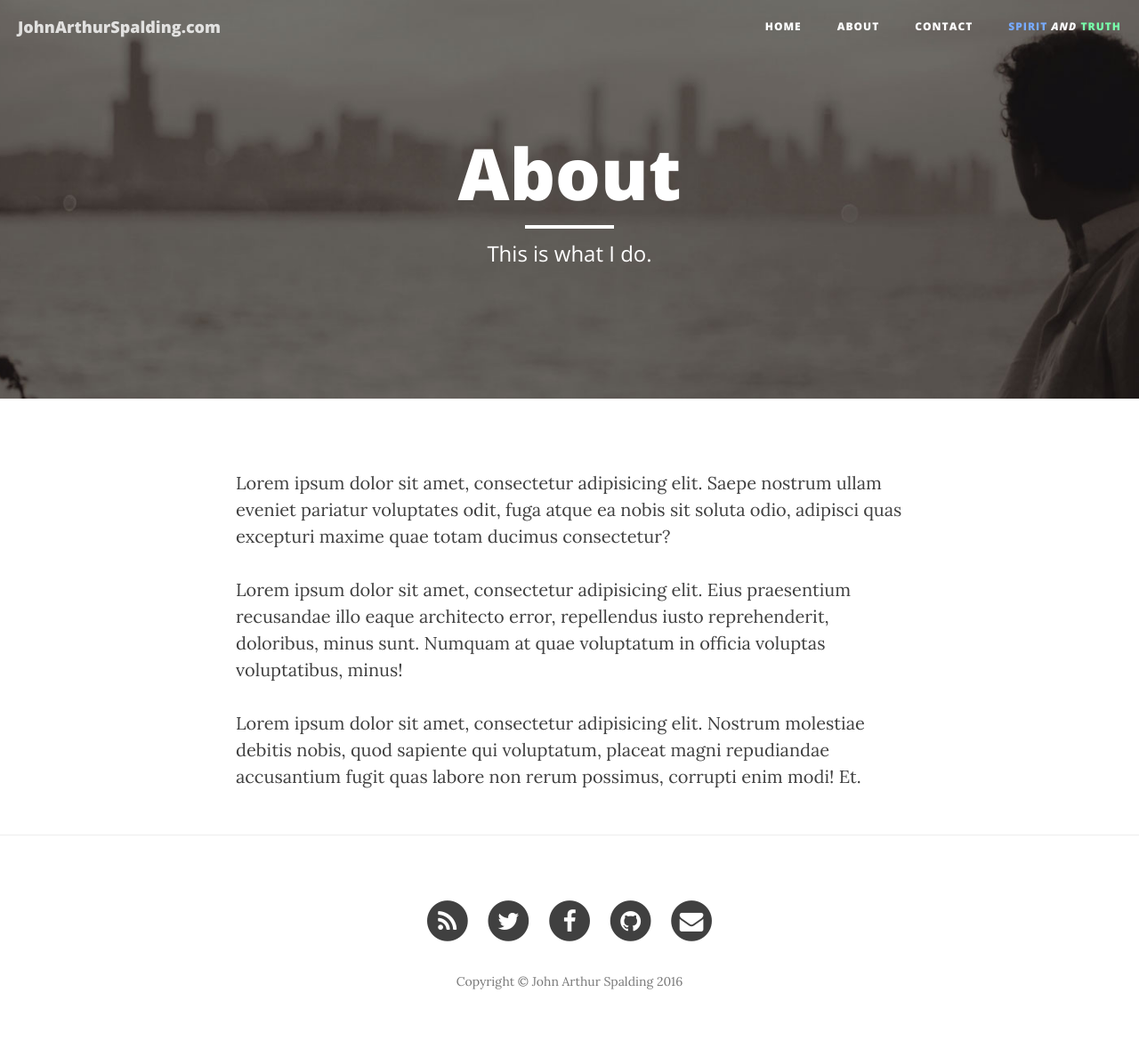
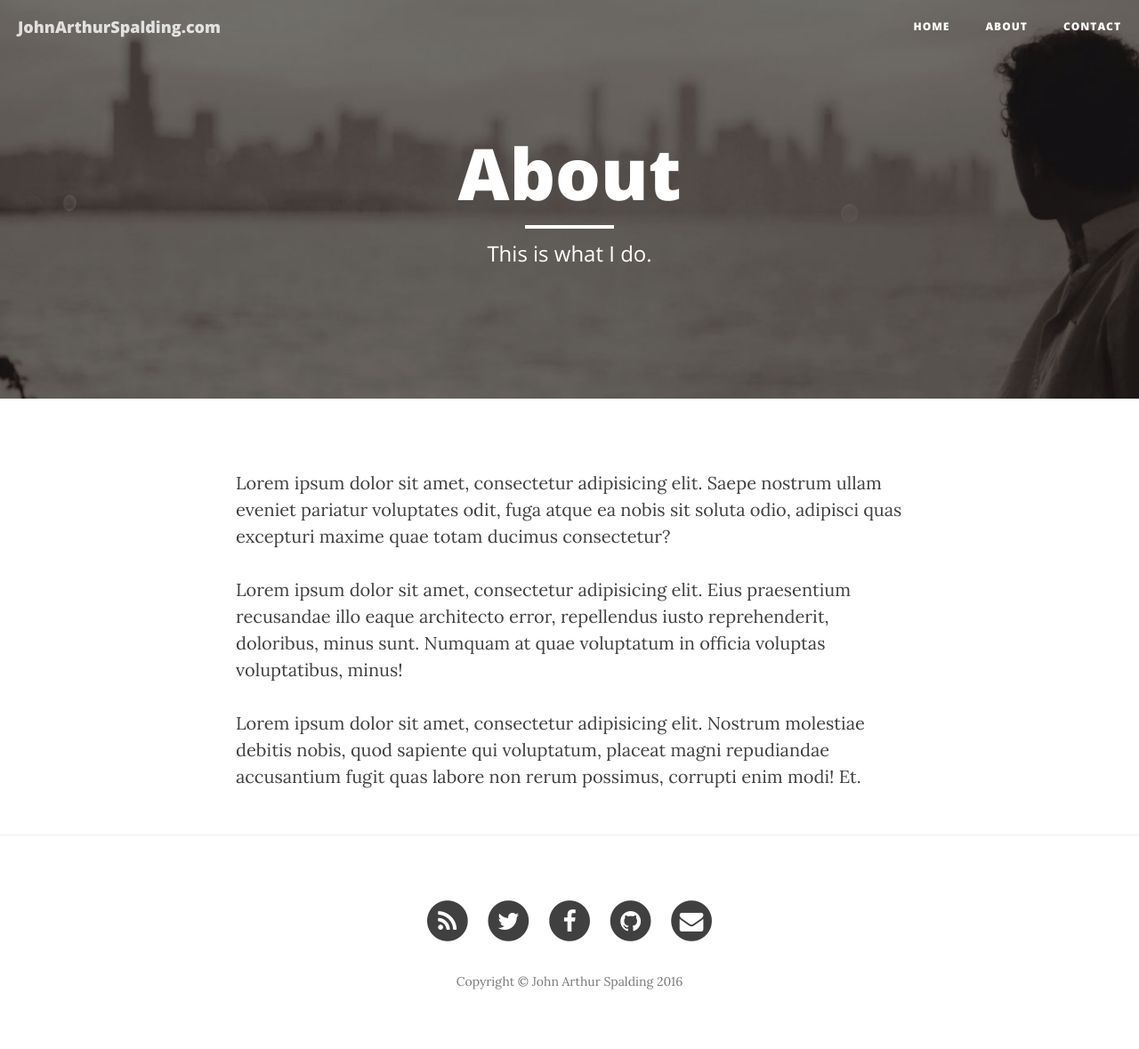
Before and after one commit to fotoetienne/johnarthurspalding, a Jekyll site: the page built from about.html, in a window 1280 px wide. Shown: the whole page at 89% size. Built offline with Jekyll 4.4.1, drawn with Linux system fonts in a browser that asks for light colours; nearby versions of some CDN libraries.

Commit message:
Explicitly list links for nav bar

```diff
--- a/_config.yml
+++ b/_config.yml
@@ -10,6 +10,7 @@ twitter_username: SBootstrap
 github_username:  davidtmiller
 facebook_username:  IronSummitMedia
 email_username:  your-email@yourdomain.com
+navlinks: ["/about/", "/contact/"]
 
 # Build settings
 markdown: kramdown
--- a/_includes/nav.html
+++ b/_includes/nav.html
@@ -18,13 +18,15 @@
                 <li>
                     <a href="{{ site.baseurl }}/">Home</a>
                 </li>
-                {% for page in site.pages %}{% if page.title %}
-                    {% if page.url != '/404.html' and page.id != '/index' %}
+                {% for link in site.navlinks %}
+                  {% for page in site.pages %}{% if page.title %}
+                    {% if page.url == link %}
                     <li>
                         <a href="{{ page.url | prepend: site.baseurl }}">{{ page.title }}</a>
                     </li>
                     {% endif %}
-                {% endif %}{% endfor %}
+                  {% endif %}{% endfor %}
+                {% endfor %}
             </ul>
         </div>
         <!-- /.navbar-collapse -->
```
Also changed, not shown: README.md.
